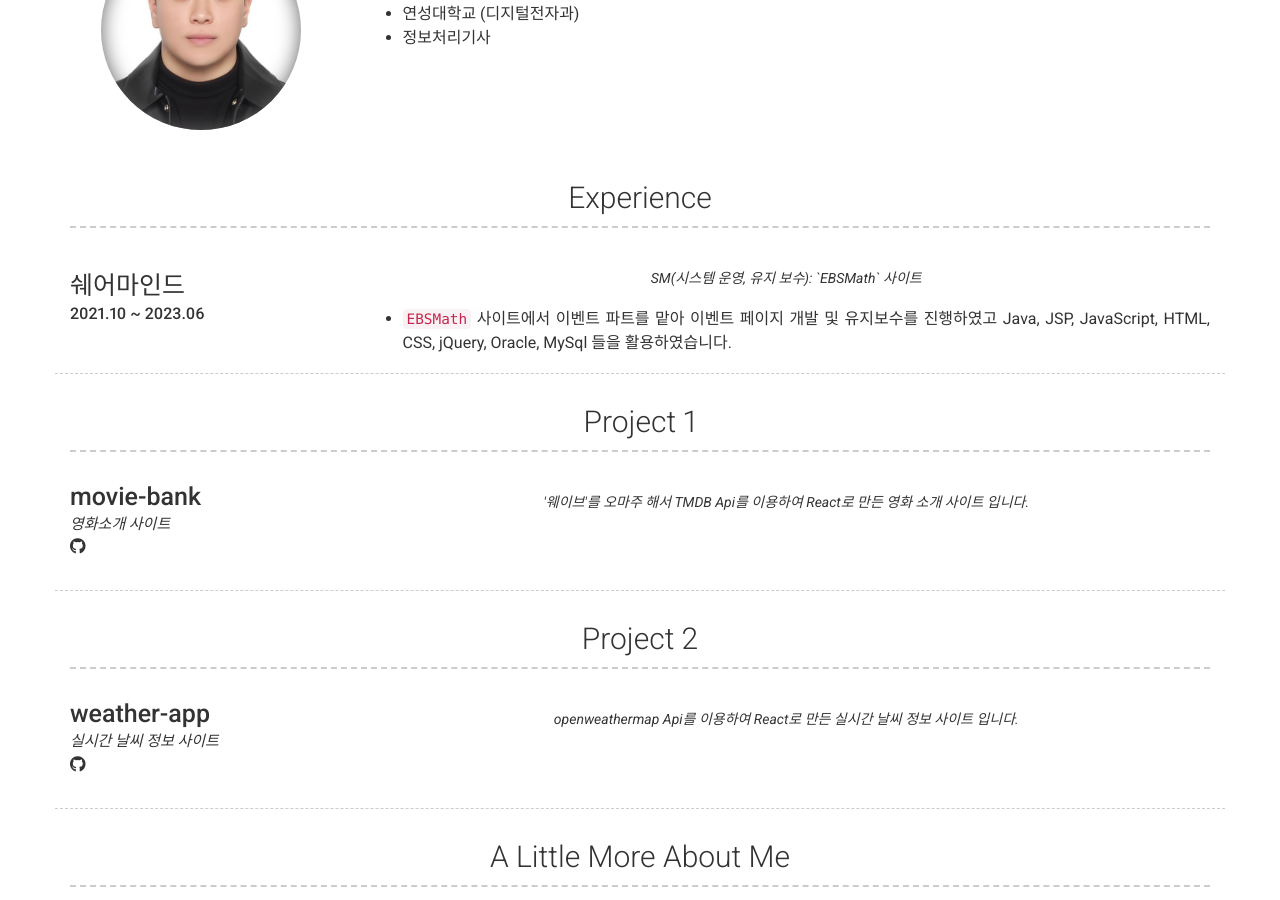
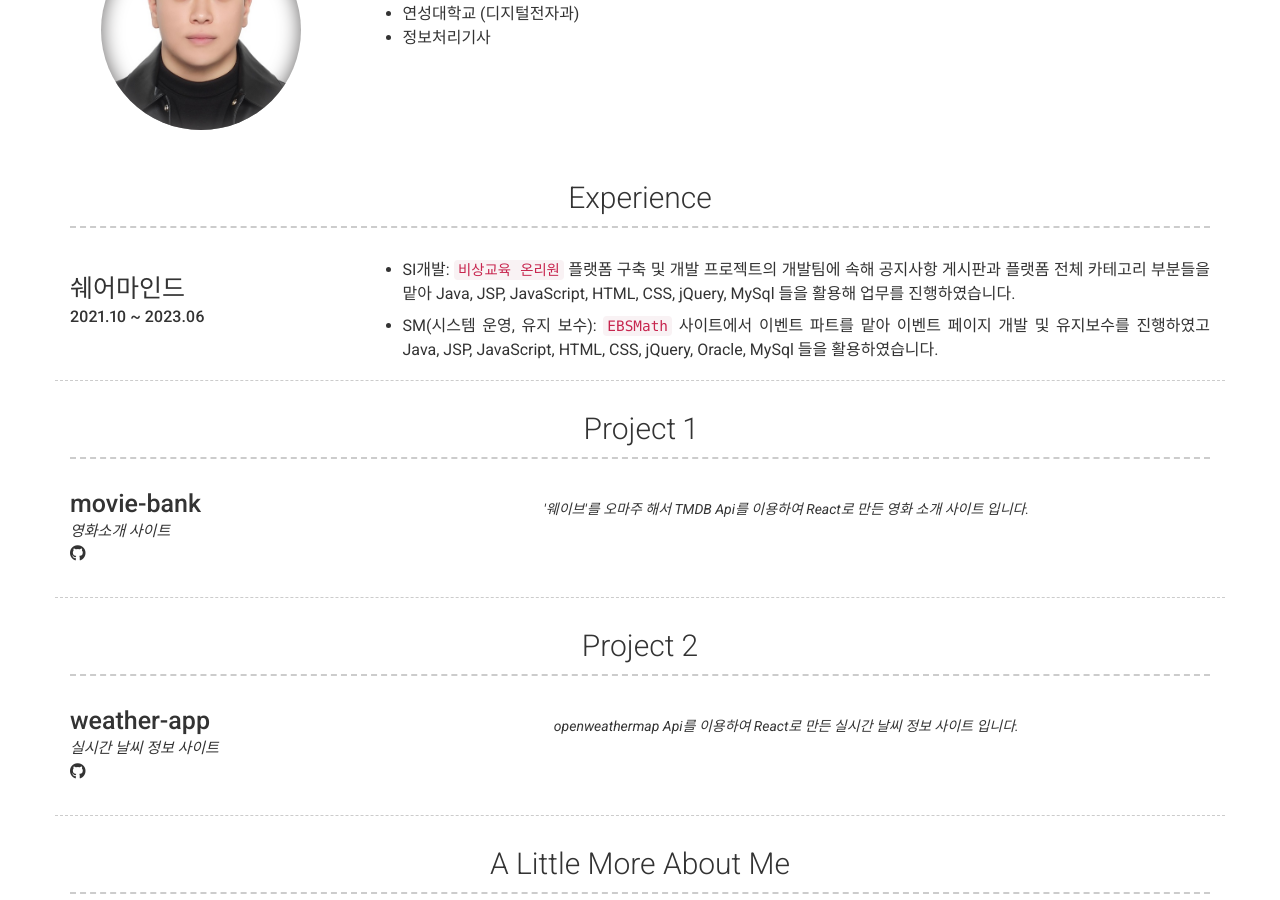
Before and after one commit to jsoh07/5hjae.github.io, a Jekyll site: the page built from index.md, in a window 1280 px wide and 900 px high, scrolled down 372 px. Built offline with Jekyll 4.4.1, drawn with Linux system fonts in a browser that asks for light colours; nearby versions of some CDN libraries.

Commit message:
exp 수정3

```diff
--- a/_config.yml
+++ b/_config.yml
@@ -51,14 +51,10 @@ content:
                       # other value (or no value) means no border will be displayed
         title: 쉐어마인드
         sub_title: 2021.10 ~ 2023.06
-        quote: >
-          SI개발: `비상교육 온리원` 플랫폼 구축
         description: | # this will include new lines to allow paragraphs
-         * 개발팀에 속해 공지사항 게시판과 플랫폼 전체 카테고리 부분들을 맡아 Java, JSP, JavaScript, HTML, CSS, jQuery, MySql 들을 활용해 업무를 진행하였습니다.
-        quote: >
-          SM(시스템 운영, 유지 보수): `EBSMath` 사이트
-        description: | # this will include new lines to allow paragraphs
-         * `EBSMath` 사이트에서 이벤트 파트를 맡아 이벤트 페이지 개발 및 유지보수를 진행하였고 Java, JSP, JavaScript, HTML, CSS, jQuery, Oracle, MySql 들을 활용하였습니다.
+         * SI개발: `비상교육 온리원` 플랫폼 구축 및 개발 프로젝트의 개발팀에 속해 공지사항 게시판과 플랫폼 전체 카테고리 부분들을 맡아 Java, JSP, JavaScript, HTML, CSS, jQuery, MySql 들을 활용해 업무를 진행하였습니다.
+
+         * SM(시스템 운영, 유지 보수): `EBSMath` 사이트에서 이벤트 파트를 맡아 이벤트 페이지 개발 및 유지보수를 진행하였고 Java, JSP, JavaScript, HTML, CSS, jQuery, Oracle, MySql 들을 활용하였습니다.
 
   - title: Project 1 # Title for the section
     layout: list # Type of content section (list/text)
```
